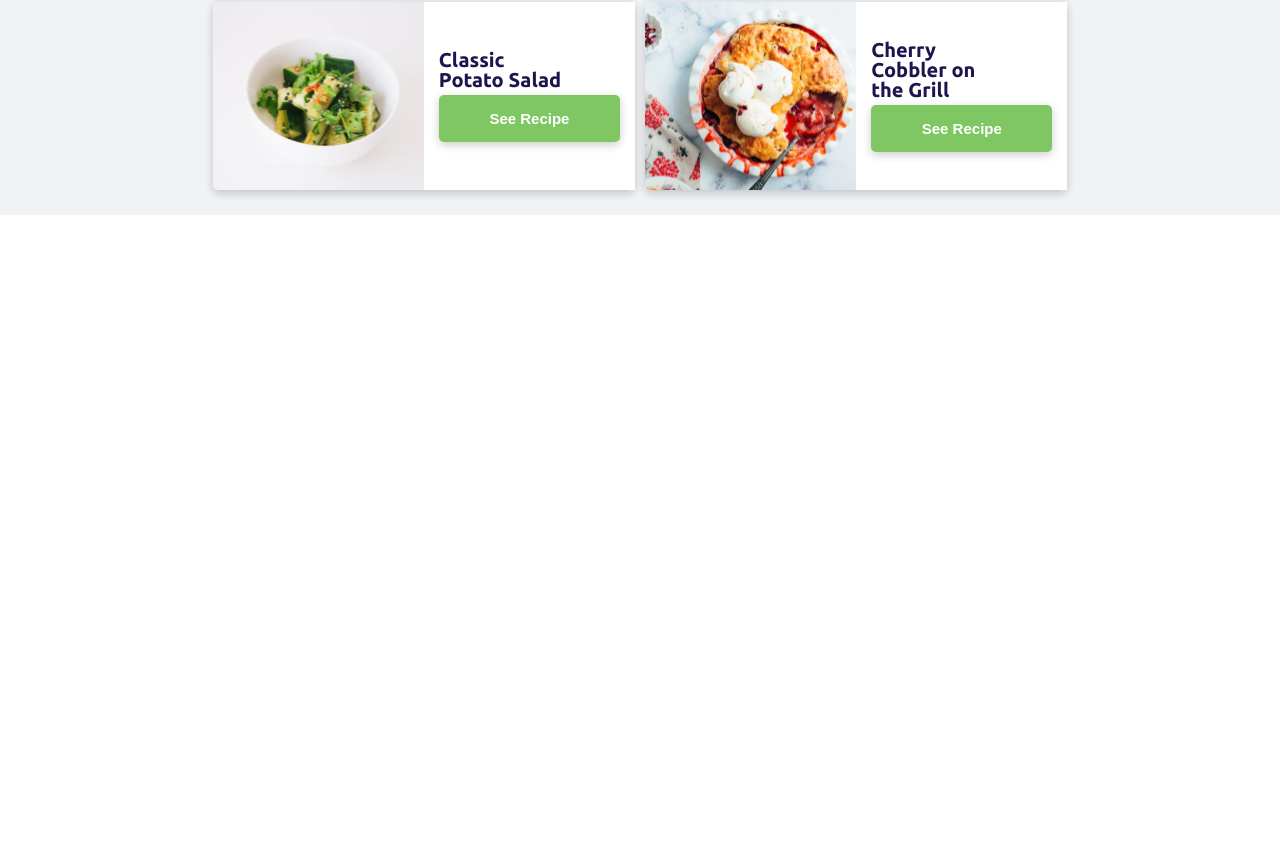
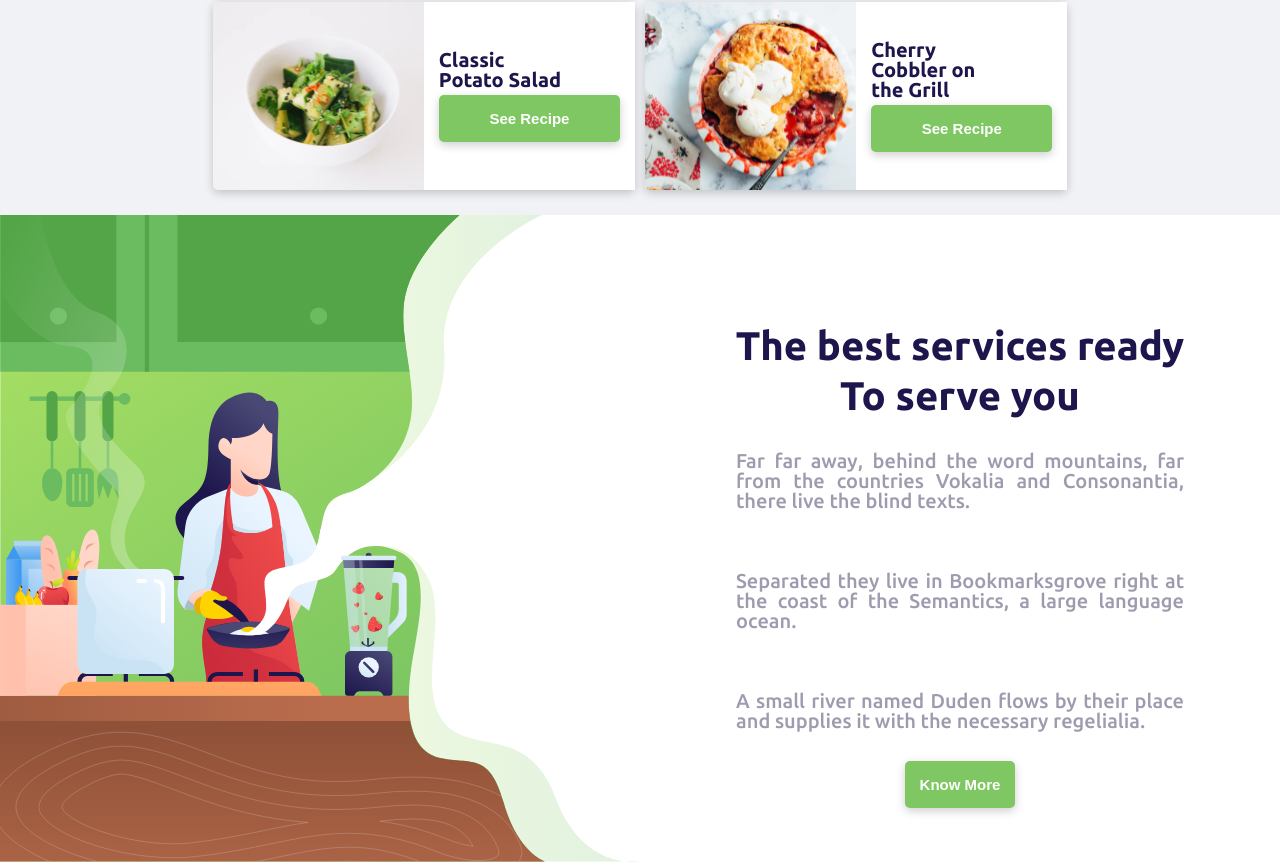
Before and after one commit to giselearaujos/Healthy-Food, a React (Vite) app: page / in a window 1280 px wide. Shown: the part 1136-1998 px from the top of the page. Before the commit the page ends 1351 px from the top, so only its background shows below. Built offline with nearby package versions, Linux system fonts and the light colour scheme.

Commit message:
:sparkles: Create MainServices component

```diff
--- /dev/null
+++ b/src/Components/MainServices/index.jsx
@@ -0,0 +1,31 @@
+import React from "react";
+import BlogImage from "../../assets/bloco_services.svg";
+import Button from "../Button/index";
+
+const MainServices = () => {
+    return (
+        <section className="service">
+            <img className="service__img" src={BlogImage} alt="#" />
+            <div className="service__text">
+                <h1 className="service__text__title">The best services ready</h1>
+                <h1 className="service__text__title">To serve you</h1>
+                <h3 className="service__text__subtitle">
+                    Far far away, behind the word mountains, far from
+                    the countries Vokalia and Consonantia, there live the
+                    blind texts.
+                </h3>
+                <h3 className="service__text__subtitle">
+                    Separated they live in Bookmarksgrove right at the
+                    coast of the Semantics, a large language ocean.
+                </h3>
+                <h3 className="service__text__subtitle">
+                    A small river named Duden flows by their place and
+                    supplies it with the necessary regelialia.
+                </h3>
+                <Button text="Know More"/>
+            </div>
+        </section>
+    );
+}
+
+export default MainServices;
--- /dev/null
+++ b/src/Components/MainServices/styles.scss
@@ -0,0 +1,100 @@
+.service {
+    width: 100%;
+    display: flex;
+
+    &__img {
+        width: 50%;
+
+        @media  (max-width: 1200px){
+            display: none;
+        }
+    }
+
+    &__text {
+        display: flex;
+        flex-direction: column;
+        justify-content: center;
+        align-items: center;
+        text-align: justify;
+        padding-top: 4%;
+
+        @media (min-width: 1025px) and (max-width: 1200px){
+            text-align: center;
+            padding-top: 3%;
+            width: 100%;
+        }
+
+        @media (min-width: 769px) and (max-width: 1024px){
+            text-align: center;
+            padding-top: 3%;
+            width: 100%;
+        }
+
+        &__title {
+            color: $title;
+            font-size: 40px;
+            font-weight: 700;
+            padding: 5px 0px;
+
+            @media (min-width: 1025px) and (max-width: 1200px){
+                font-size: 30px;
+            }
+
+            @media (min-width: 769px) and (max-width: 1024px){
+                font-size: 28px;
+            }
+
+            @media (min-width: 481px) and (max-width: 768px){
+                font-size: 25px;
+            }
+
+            @media (min-width: 320px) and (max-width: 480px){
+                font-size: 25px;
+            }
+
+            @media (min-width: 200px) and (max-width: 321px){
+                font-size: 22px;
+            }
+        }
+
+        &__subtitle {
+            color: $sub-title;
+            font-size: 20px;
+            font-weight: 500;
+            margin: 30px 0px;
+            width: 70%;
+
+            @media (min-width: 1025px) and (max-width: 1200px){
+                text-align: justify;
+                margin: 8px 0px;
+                width: 70%;
+            }
+
+            @media (min-width: 769px) and (max-width: 1024px){
+                text-align: justify;
+                margin: 8px 0px;
+                width: 70%;
+            }
+
+            @media (min-width: 481px) and (max-width: 768px){
+                text-align: justify;
+                margin: 5px 0px;
+                width: 70%;
+            }
+
+            @media (min-width: 320px) and (max-width: 480px){
+                text-align: justify;
+                margin: 6px 0px;
+                width: 70%;
+            }
+
+            @media (min-width: 200px) and (max-width: 321px){
+                text-align: justify;
+                margin: 6px 0px;
+                width: 70%;
+            }
+        }
+
+
+    }
+}
--- a/src/main.jsx
+++ b/src/main.jsx
@@ -5,6 +5,7 @@ import './scss/Main.scss';
 import Header from './Components/Header/index';
 import Home from './Components/Home/index';
 import MainCardFood from './Components/MainCardFood/index';
+import MainServices from './Components/MainServices/index';
 
 
 
@@ -13,6 +14,7 @@ ReactDOM.render(
     <Header />
     <Home />
     <MainCardFood />
+    <MainServices />
   </React.StrictMode>,
   document.getElementById('root')
 )
--- a/src/scss/Main.scss
+++ b/src/scss/Main.scss
@@ -9,3 +9,4 @@
 @import "../Components/MainCardFood/styles.scss";
 @import "../Components/Title/styles.scss";
 @import "../Components/Subtitle/styles.scss";
+@import "../Components/MainServices/styles.scss";
```
